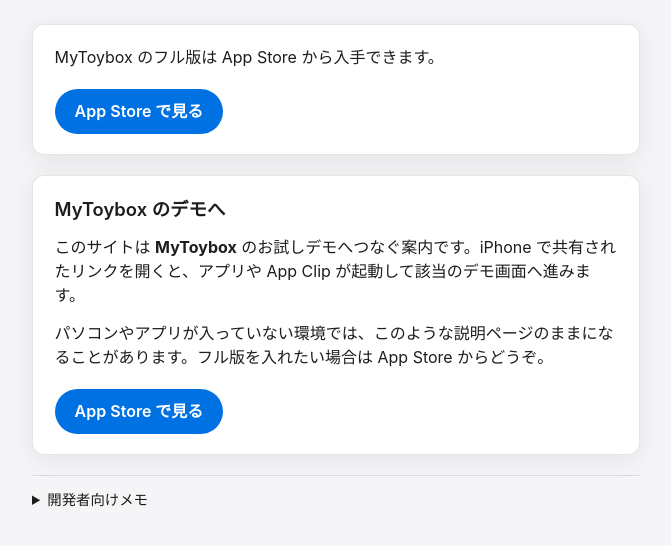
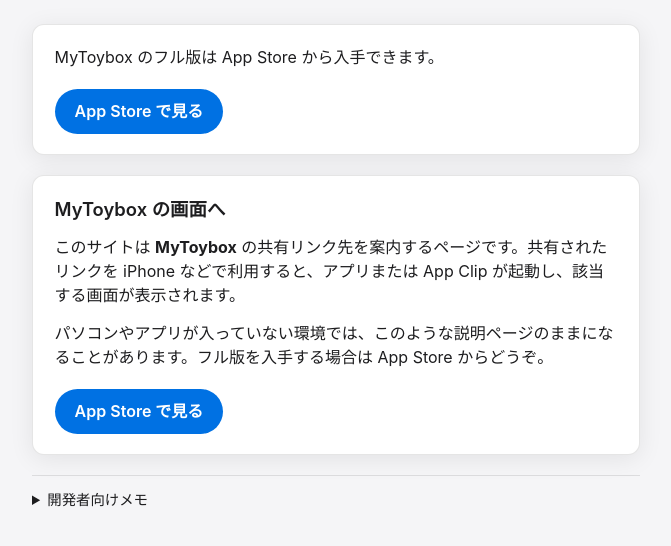
Before and after one commit to Koshimizu-Takehito/my-toybox-clip, a Jekyll site: the page built from index.html, in a window 1280 px wide. Shown: the top 546 px of the page, without its empty margins (304-975 px from the left). Built offline with Jekyll 4.4.1, drawn with Linux system fonts in a browser that asks for light colours.

Commit message:
Copy: neutral UL/App Clip wording; avoid お試し and 開けます tone
- clip_landing: B-style lead (進む/表示されます)
- index: 共有リンク案内; 該当する画面
- home banner: 共有リンク; ?screen= messages use 画面

Co-authored-by: Cursor <cursoragent@cursor.com>

```diff
--- a/_layouts/clip_landing.html
+++ b/_layouts/clip_landing.html
@@ -15,7 +15,7 @@
   <main class="clip-main">
     <article class="clip-card clip-hero">
       <h1 class="clip-hero__title">{{ site.mytoybox.app_name | default: "MyToybox" | escape }}</h1>
-      <p class="clip-lead">このリンクは <strong>MyToybox</strong> のお試しデモを開くためのものです。iPhone で開くと、この内容に対応する画面へ進みます。</p>
+      <p class="clip-lead">このリンクは、<strong>MyToybox</strong> の該当する画面へ進むためのものです。対応する端末ではアプリが起動し、当該の画面が表示されます。</p>
       <p class="clip-muted">アプリが入っていない場合は、この案内ページのままになります。</p>
 
       <div class="clip-actions">
--- a/_layouts/home.html
+++ b/_layouts/home.html
@@ -14,7 +14,7 @@
 <body>
   <main class="clip-main">
     <div id="clip-banner" class="clip-card clip-banner" aria-live="polite">
-      <h1 class="clip-section-title">デモへのリンク</h1>
+      <h1 class="clip-section-title">共有リンク</h1>
       <p id="clip-banner-text" class="clip-lead"></p>
       <div class="clip-actions">
         {% if store_id != "" %}
@@ -47,8 +47,8 @@
       var textEl = document.getElementById("clip-banner-text");
       var isKnown = Object.prototype.hasOwnProperty.call(known, screen);
       var msg = isKnown
-        ? "このリンクは MyToybox の特定のデモを開くためのものです。iPhone で開くと該当するデモへ進みます。アプリがない場合はこのページのままです。"
-        : "このリンクは特定のデモを指定しています。アプリ側に該当するデモがない場合は、一覧など別の画面へ進むことがあります。";
+        ? "このリンクは、MyToybox の特定の画面へ進むためのものです。対応する端末ではアプリが起動し、当該の画面が表示されます。アプリがない場合はこの案内ページのままです。"
+        : "このリンクは特定の画面を指定しています。アプリ側に該当する画面がない場合は、一覧など別の画面へ進むことがあります。";
       textEl.textContent = msg;
       banner.classList.add("is-visible");
     })();
--- a/index.html
+++ b/index.html
@@ -4,9 +4,9 @@ title: "MyToybox App Clip"
 ---
 
 <section class="clip-card">
-  <h1 class="clip-section-title">MyToybox のデモへ</h1>
-  <p>このサイトは <strong>MyToybox</strong> のお試しデモへつなぐ案内です。iPhone で共有されたリンクを開くと、アプリや App Clip が起動して該当のデモ画面へ進みます。</p>
-  <p>パソコンやアプリが入っていない環境では、このような説明ページのままになることがあります。フル版を入れたい場合は App Store からどうぞ。</p>
+  <h1 class="clip-section-title">MyToybox の画面へ</h1>
+  <p>このサイトは <strong>MyToybox</strong> の共有リンク先を案内するページです。共有されたリンクを iPhone などで利用すると、アプリまたは App Clip が起動し、該当する画面が表示されます。</p>
+  <p>パソコンやアプリが入っていない環境では、このような説明ページのままになることがあります。フル版を入手する場合は App Store からどうぞ。</p>
   {% assign store_id = site.mytoybox.app_store_id | strip %}
   {% if store_id != "" %}
   <div class="clip-actions">
```
